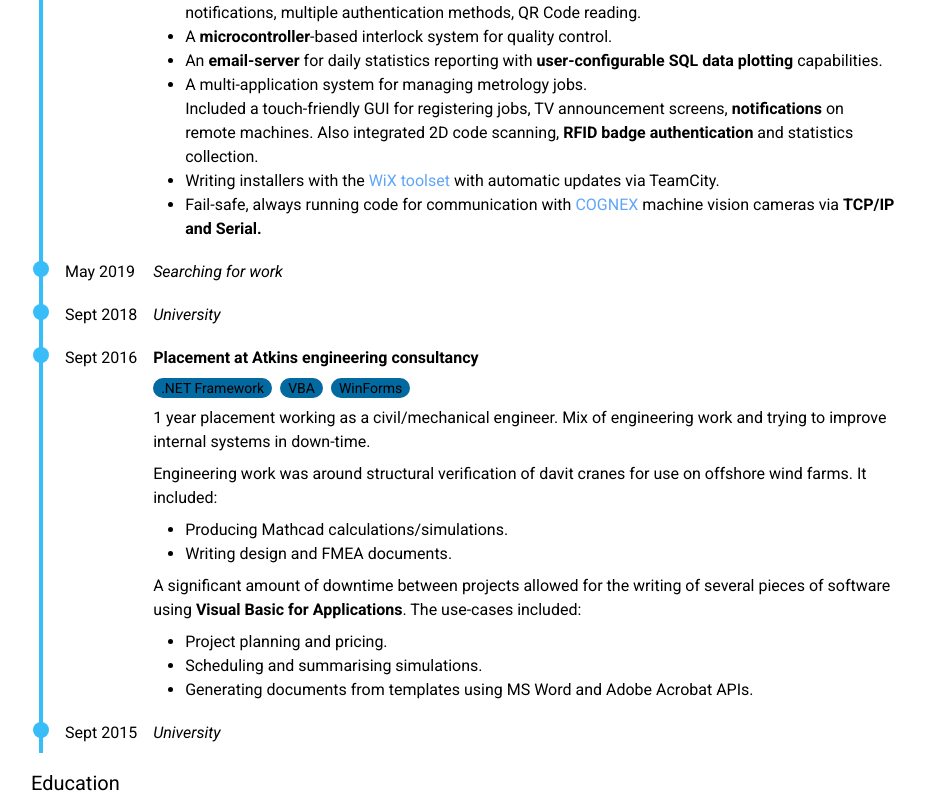
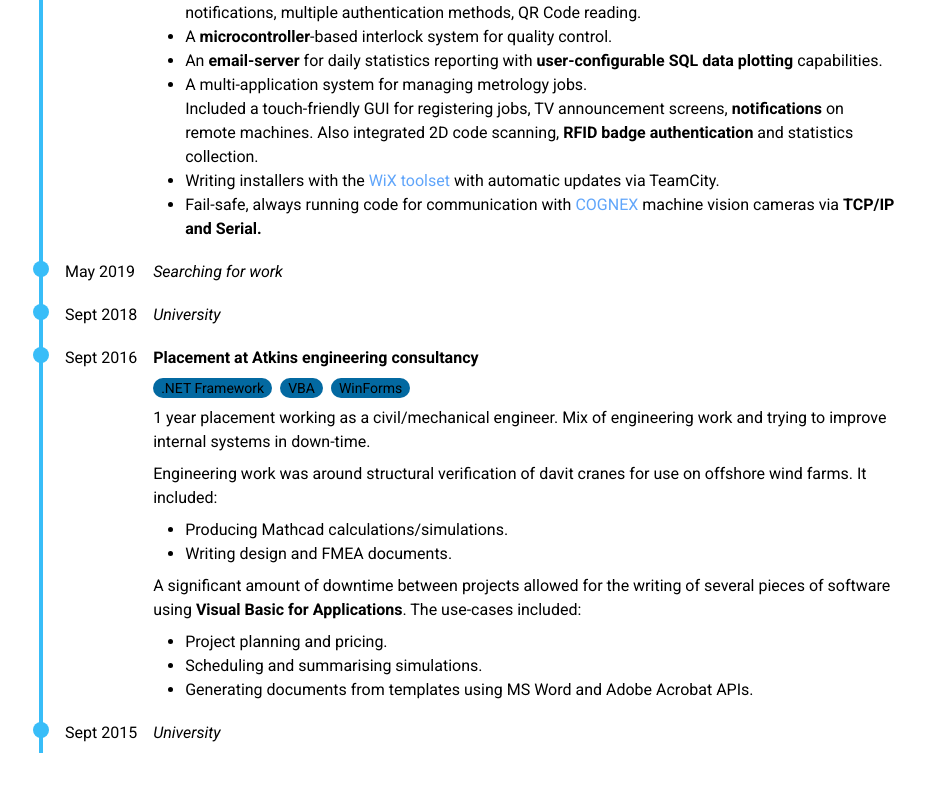
Before and after one commit to ArmandBernard/WebCV, a React (Vite) app: page / in a window 1280 px wide. Shown: the part 1856-2653 px from the top of the page, without its empty margins (177-1102 px from the left). After the commit the page ends 2609 px from the top, so only its background shows below. Built offline with nearby package versions, Linux system fonts and the light colour scheme.

Commit message:
remove education section until it gets added later

```diff
--- a/src/App.tsx
+++ b/src/App.tsx
@@ -9,7 +9,6 @@ function App() {
         <h1 className="self-center m-4">Armand Bernard's Web CV</h1>
         <AboutMe />
         <Experience />
-        <h2>Education</h2>
       </div>
     </div>
   );
```
